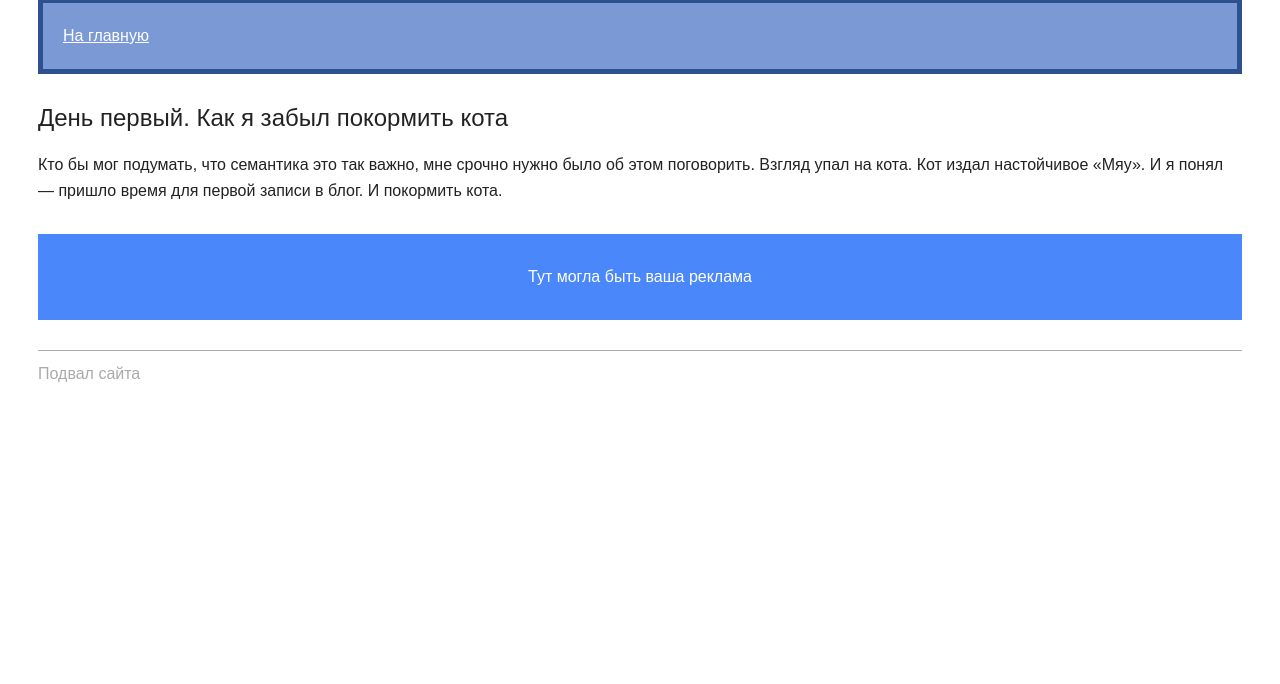
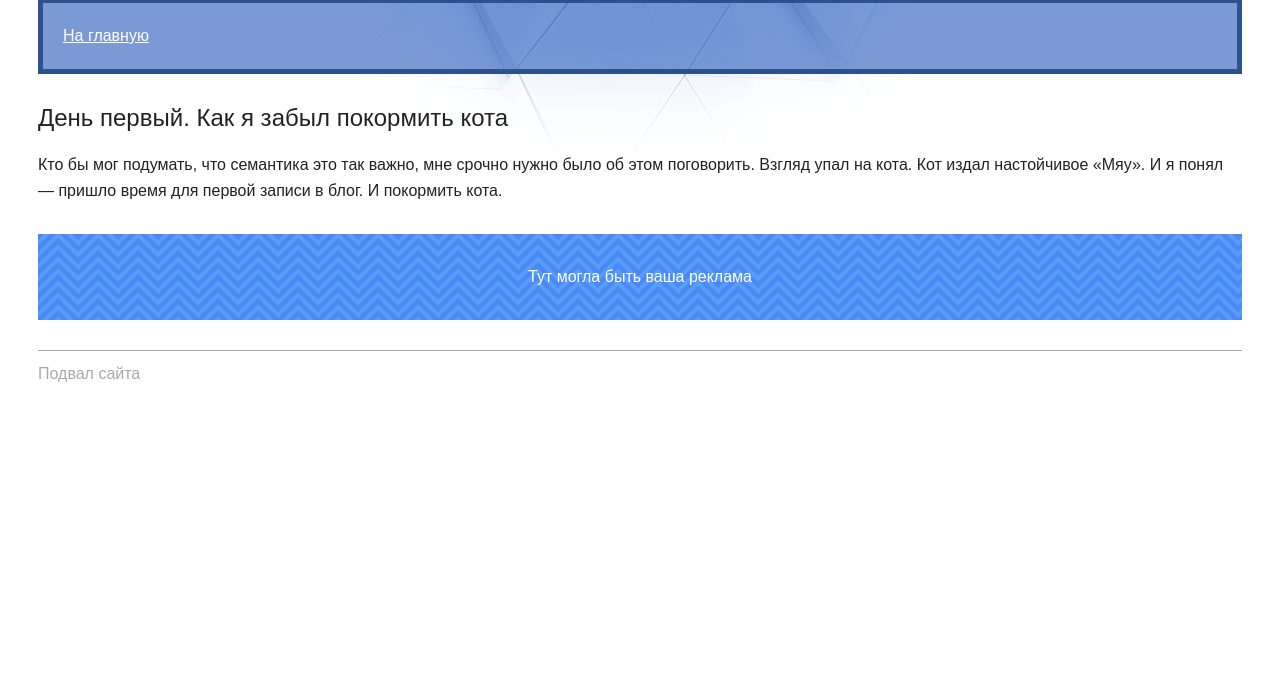
Before and after one commit to exchein/final, a plain HTML site: page day-1.html in a window 1280 px wide. Shown: the part 116-800 px from the top of the page. Drawn offline with Linux system fonts and the light colour scheme.

Commit message:
Update style.css

```diff
--- a/style.css
+++ b/style.css
@@ -5,7 +5,7 @@ body {
   font-family: "Arial", sans-serif;
   color: #222222;
 
-  background: #ffffff url("img/bg-page.png") no-repeat top center;
+  background: #ffffff url("bg-page.png") no-repeat top center;
 }
 
 h1 {
@@ -210,7 +210,7 @@ footer {
   text-align: center;
   color: #ffffff;
   background-color: #4a87fa;
-  background-image: url("img/bg-partnership.svg");
+  background-image: url("bg-partnership.svg");
 }
 
 .underline {
```
